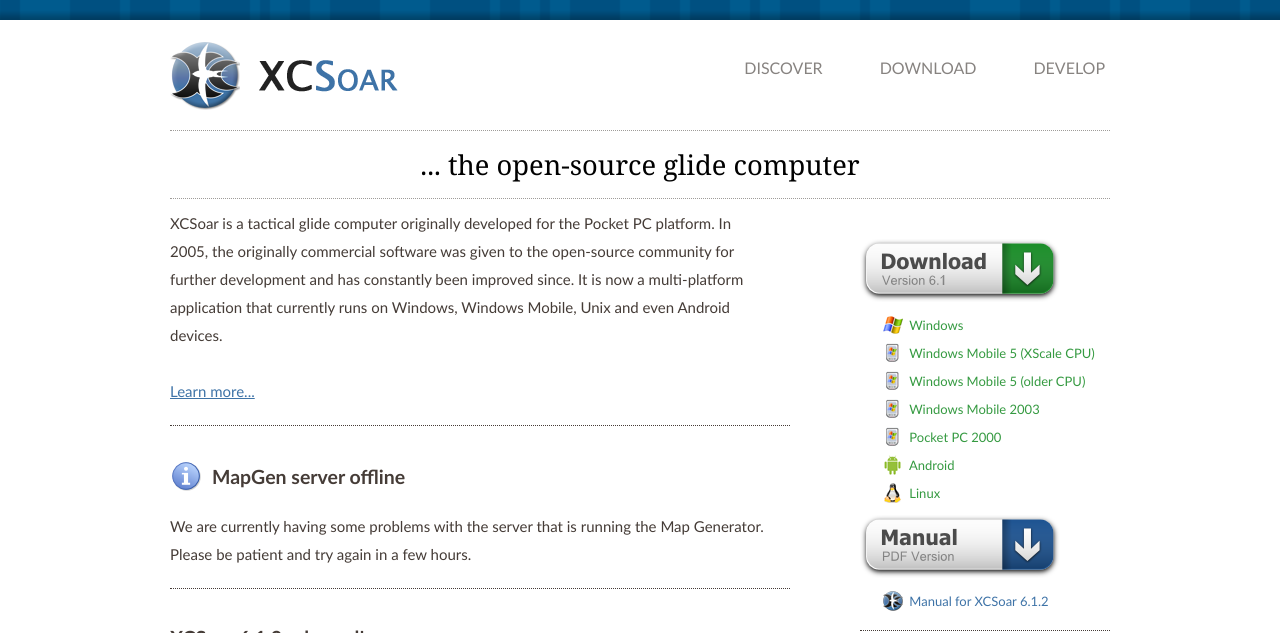
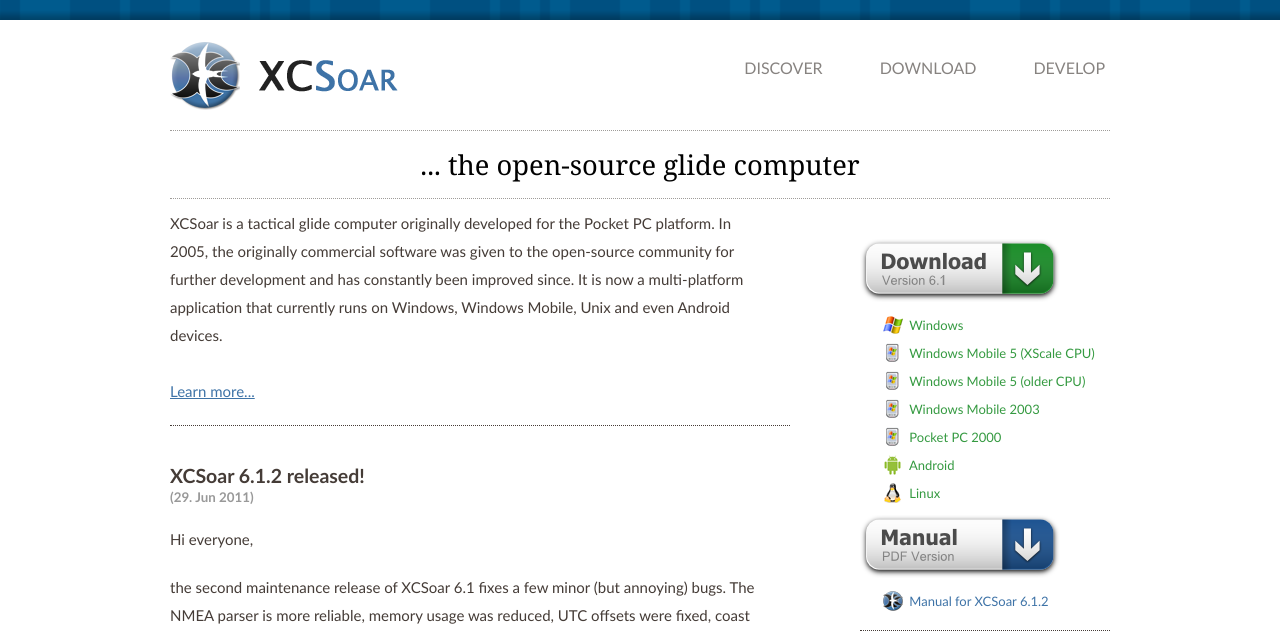
Before and after one commit to XCSoar/website, a Jekyll site: the page built from index.html, in a window 1280 px wide and 900 px high, cut to the strip 0-633 px from the top of the window. Built offline with Jekyll 4.4.1, drawn with Linux system fonts in a browser that asks for light colours.

Commit message:
Revert "_config: Added MapGen offline notice"
This reverts commit 97e919f36eebf789efa9a59db29ed635eecba38b.

```diff
--- a/_config.yml
+++ b/_config.yml
@@ -7,6 +7,3 @@
 xcsoar_next_milestone: 'XCSoar 6.2'
 
 download_server_url: 'http://download.xcsoar.org/releases/'
-
-information: 'MapGen server offline'
-information_content: 'We are currently having some problems with the server that is running the Map Generator. Please be patient and try again in a few hours.'
```
